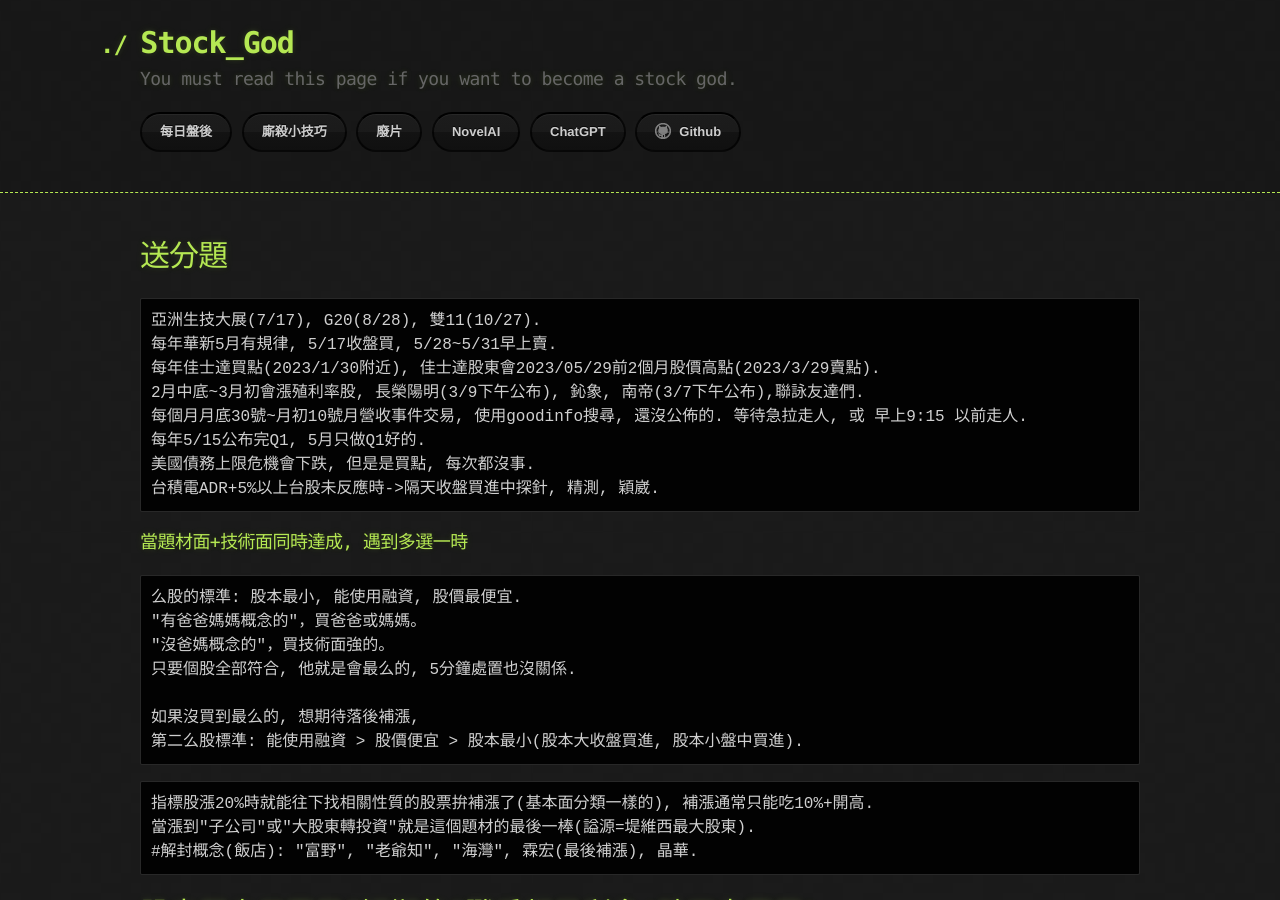
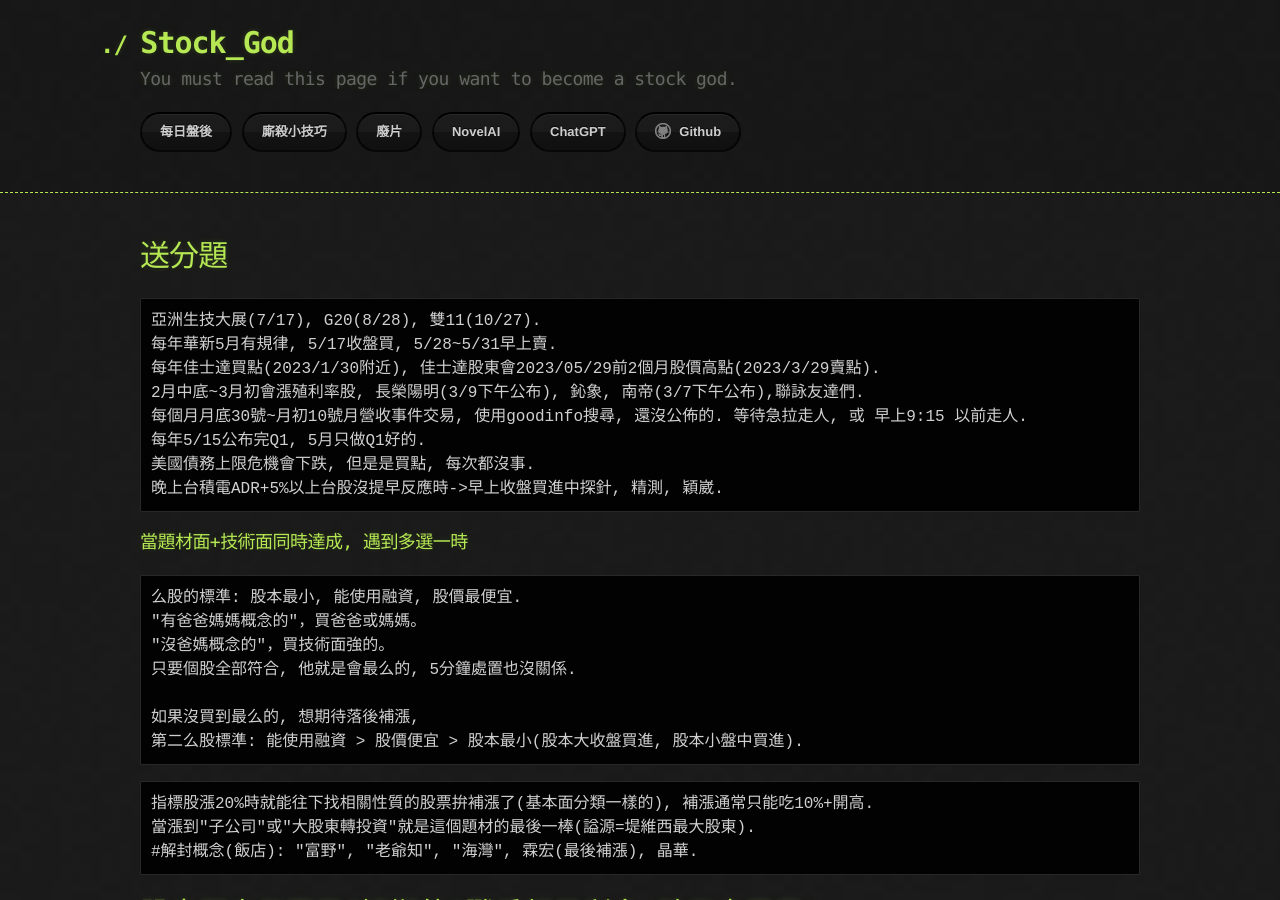
Before and after one commit to lepg5487/Stock_God, a Jekyll site: the page built from experience.md, in a window 1280 px wide and 900 px high. Built offline with Jekyll 4.4.1, drawn with Linux system fonts in a browser that asks for light colours; our own code applies the rules of GitHub Pages for plain Markdown files.

Commit message:
Update experience.md

````diff
--- a/experience.md
+++ b/experience.md
@@ -11,7 +11,7 @@ layout: testlayouts
 每個月月底30號~月初10號月營收事件交易, 使用goodinfo搜尋, 還沒公佈的. 等待急拉走人, 或 早上9:15 以前走人.
 每年5/15公布完Q1, 5月只做Q1好的.
 美國債務上限危機會下跌, 但是是買點, 每次都沒事.
-台積電ADR+5%以上台股未反應時->隔天收盤買進中探針, 精測, 穎崴.
+晚上台積電ADR+5%以上台股沒提早反應時->早上收盤買進中探針, 精測, 穎崴.
 ```
 ### 當題材面+技術面同時達成, 遇到多選一時
 ```
````
